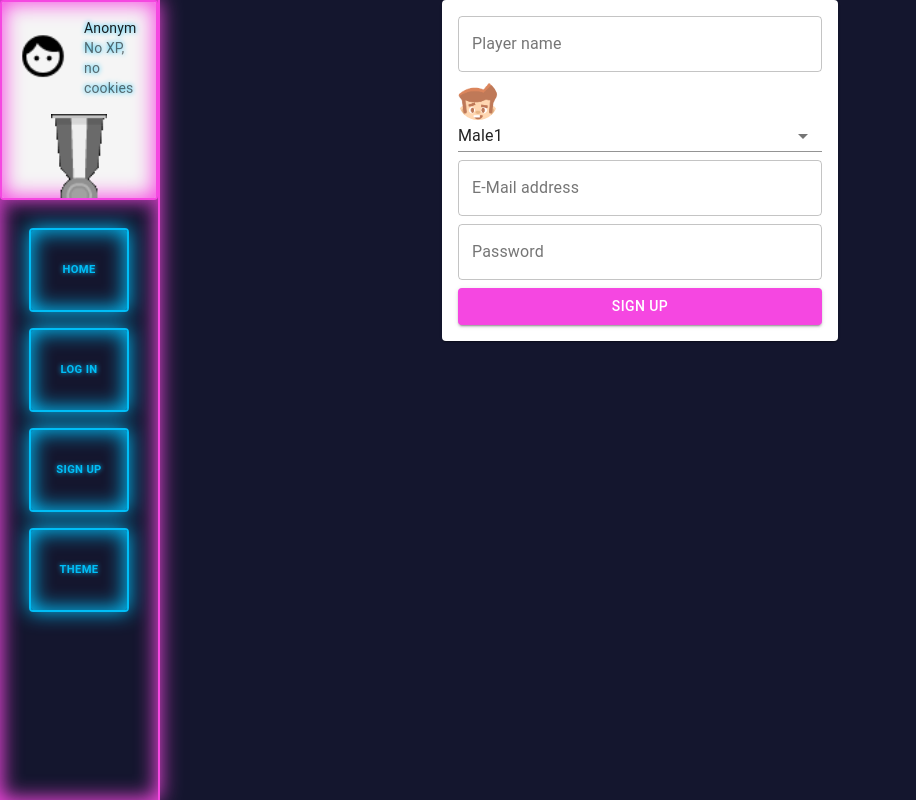
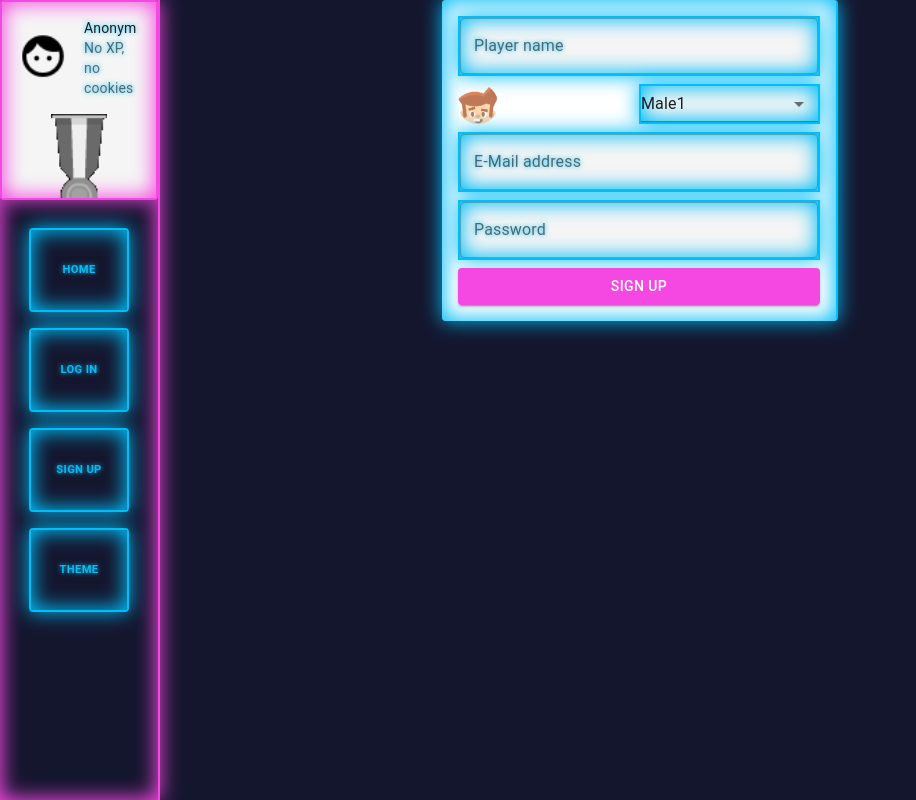
Before and after one commit to HeinrichBoese/codingclash, a React (Create React App) app: page /register in a window 1280 px wide. Shown: the whole page, without its empty margins (0-916 px from the left). Built offline with nearby package versions, Linux system fonts and the light colour scheme; no server answers.

Commit message:
LogIN und SignUp an das Theme gebunden und noch mehr am CSS rum gepfuscht

```diff
--- a/src/components/CodeEditAndRun.jsx
+++ b/src/components/CodeEditAndRun.jsx
@@ -10,25 +10,28 @@ import ChallengeDescription from "./ChallengeDescription";
 import Output from "./Output";
 import Actions from "./Actions";
 import { makeStyles } from "@material-ui/core/styles";
+import equal from "fast-deep-equal/es6";
+// const equal = require("fast-deep-equal/es6");
 require("codemirror/mode/xml/xml");
 require("codemirror/mode/javascript/javascript");
-const equal = require("fast-deep-equal/es6");
+
+
 
 const useStyles = makeStyles((theme) => ({
   codeMirr: {
     height: '50%',
-    width:'100%',
-    border:`2px solid ${theme.palette.primary.main}`,
+    width: '100%',
+    border: `2px solid ${theme.palette.primary.main}`,
     boxShadow: `inset 0px 0px 20px 2px ${theme.palette.primary.main}, 0px 0px 20px 2px ${theme.palette.primary.main}`
   },
   root: {
-      display:'flex',
-      flexWrap:'wrap',
+    display: 'flex',
+    flexWrap: 'wrap',
     width: `100%`,
     height: 'calc(100vh - 123px)',
-      justifyContent:'center',
+    justifyContent: 'center',
     alignContent: 'center',
-      minHeight:'500px',
+    minHeight: '500px',
     // [theme.breakpoints.down('md')]: {
     //  display:'block',
     //  width:'100%',
@@ -41,13 +44,13 @@ const useStyles = makeStyles((theme) => ({
   },
   codeMirrContainer: {
 
-    width:'60%',
-    height:'95%',
-    marginBottom:0,
-    display:'flex',
-    flexWrap:'wrap',
-    boxSizing:'border-box',
-    minHeight:'455px',
+    width: '60%',
+    height: '95%',
+    marginBottom: 0,
+    display: 'flex',
+    flexWrap: 'wrap',
+    boxSizing: 'border-box',
+    minHeight: '455px',
     // [theme.breakpoints.down('md')]: {
     // width:'100%',
     // height:'100%',
@@ -69,15 +72,15 @@ const useStyles = makeStyles((theme) => ({
     //    },
   },
   challengeDescContainer: {
-    width:'36%',
-    height:'95%',
-    overflowY:'auto',
-    border:`2px solid ${theme.palette.primary.main}`,
-    borderRight:'none',
-    boxSizing:'border-box',
+    width: '36%',
+    height: '95%',
+    overflowY: 'auto',
+    border: `2px solid ${theme.palette.primary.main}`,
+    borderRight: 'none',
+    boxSizing: 'border-box',
     boxShadow: `inset 0px 0px 20px 2px ${theme.palette.primary.main},0px 0px 20px 2px ${theme.palette.primary.main}`,
-    minHeight:'455px',
-    borderRadius:4,
+    minHeight: '455px',
+    borderRadius: 4,
     // [theme.breakpoints.down('md')]: {
     // width:'100%',
     // height:'95%',
@@ -89,40 +92,40 @@ const useStyles = makeStyles((theme) => ({
     //  },
   },
   outputContainer: {
-    width:'55% ',
-    height:'calc(50% - 60px)',
-    margin:0,
-    border:`2px solid ${theme.palette.primary.main}`,
+    width: '55% ',
+    height: 'calc(50% - 60px)',
+    margin: 0,
+    border: `2px solid ${theme.palette.primary.main}`,
     borderLeft: 'none',
     overflowY: 'auto',
-    boxSizing:'border-box',
+    boxSizing: 'border-box',
     boxShadow: `inset 0px 0px 20px 2px ${theme.palette.primary.main},0px 0px 20px 2px ${theme.palette.primary.main}`,
-    borderRadius:4
+    borderRadius: 4
 
   },
   testResultsContainer: {
-    width:'45%',
-    height:'calc(50% - 60px)',
-    margin:0,
-    border:`2px solid ${theme.palette.primary.main}`,
+    width: '45%',
+    height: 'calc(50% - 60px)',
+    margin: 0,
+    border: `2px solid ${theme.palette.primary.main}`,
     overflowY: 'auto',
-    boxSizing:'border-box',
+    boxSizing: 'border-box',
     boxShadow: `inset 0px 0px 20px 2px ${theme.palette.primary.main},0px 0px 20px 2px ${theme.palette.primary.main}`,
-    borderRadius:4
+    borderRadius: 4
 
   },
-  actionsContainer:{
-    display:'flex',
-    width:'100%',
-    height:'60px',
+  actionsContainer: {
+    display: 'flex',
+    width: '100%',
+    height: '60px',
     margin: 0,
-    justifyContent:'center',
-    border:`2px solid ${theme.palette.primary.main}`,
-    borderTop:'none',
+    justifyContent: 'center',
+    border: `2px solid ${theme.palette.primary.main}`,
+    borderTop: 'none',
     borderBottom: 'none',
-    boxSizing:'border-box',
+    boxSizing: 'border-box',
     boxShadow: `inset 0px 0px 20px 2px ${theme.palette.primary.main},0px 0px 20px 2px ${theme.palette.primary.main}`,
-    borderRadius:4
+    borderRadius: 4
   },
 }));
 
@@ -243,10 +246,10 @@ export default function CodeEditAndRun({
 
   return (
     // <div style={{ marginLeft: "160px" }}>
-    <div style={{width:'100%', height:'100%', minHeight:'500px'}}>
-    <Box className = {classes.root}>
+    <div style={{ width: '100%', height: '100%', minHeight: '500px' }}>
+      <Box className={classes.root}>
         <Box className={classes.challengeDescContainer}>
-        <ChallengeDescription challenge={challenge}/>
+          <ChallengeDescription challenge={challenge} />
         </Box>
         <Box className={classes.codeMirrContainer}>
           <Box className={classes.codeMirr}>
--- a/src/components/Login.js
+++ b/src/components/Login.js
@@ -12,8 +12,18 @@ import Box from "@material-ui/core/Box";
 import { AuthContext } from "../Auth";
 
 const useStyles = makeStyles((theme) => ({
+  paper: {
+    borderRight: `2px solid ${theme.palette.secondary.main}`,
+    boxShadow: `inset 0px 0px 20px 2px ${theme.palette.secondary.main},0px 0px 20px ${theme.palette.secondary.main}`,
+  },
   textField: {
     width: "100%",
+    textShadow: '0px 0px 5px #00bef7',
+    fontSize: '.8em',
+    fontWeight: 'bold',
+    border: `2px solid ${theme.palette.secondary.main}`,
+    boxShadow: `inset 0px 0px 20px 2px ${theme.palette.secondary.main},0px 0px 20px ${theme.palette.secondary.main}`,
+    backgroundColor: '#F5F5F5',
   },
   button: {
     width: "100%",
@@ -71,7 +81,7 @@ export default function Login() {
     <div>
       {currentUser && !currentUser.isAnonymous && <Redirect to="/" />}
       <Container maxWidth="xs">
-        <Paper>
+        <Paper className={classes.paper}>
           <Box display="flex" flexDirection="column" flexWrap="wrap" p={2}>
             <form onSubmit={formik.handleSubmit}>
               <Grid container spacing={1}>
--- a/src/components/Register.js
+++ b/src/components/Register.js
@@ -15,8 +15,32 @@ import Avatar from '@material-ui/core/Avatar';
 import images from "./images";
 
 const useStyles = makeStyles((theme) => ({
+  paper: {
+    borderRight: `2px solid ${theme.palette.secondary.main}`,
+    boxShadow: `inset 0px 0px 20px 2px ${theme.palette.secondary.main},0px 0px 20px ${theme.palette.secondary.main}`,
+  },
   textField: {
     width: "100%",
+    textShadow: '0px 0px 5px #00bef7',
+    fontSize: '.8em',
+    fontWeight: 'bold',
+    border: `2px solid ${theme.palette.secondary.main}`,
+    boxShadow: `inset 0px 0px 20px 2px ${theme.palette.secondary.main},0px 0px 20px ${theme.palette.secondary.main}`,
+    backgroundColor: '#F5F5F5',
+  },
+  selectField: {
+    width: "100%",
+    height: "100%",
+    alignSelf: "right",
+    border: `2px solid ${theme.palette.secondary.main}`,
+    boxShadow: `inset 0px 0px 20px 2px ${theme.palette.secondary.main},0px 0px 20px ${theme.palette.secondary.main}`,
+    backgroundColor: '#F5F5F5',
+  },
+  container: {
+    flexGrow: 1,
+    direction: 'row',
+    justifyContent: 'space-between',
+    alignItems: 'stretch',
   },
   button: {
     width: "100%",
@@ -110,11 +134,11 @@ export default function Register(props) {
     <div>
       {currentUser && !currentUser.isAnonymous && <Redirect to="/" />}
       <Container maxWidth="xs">
-        <Paper>
+        <Paper className={classes.paper}>
           <Box display="flex" flexDirection="column" flexWrap="wrap" p={2}>
             <form onSubmit={formik.handleSubmit}>
               <Grid container spacing={1}>
-                <Grid item xs={12}>
+                <Grid item xs={12} >
                   <TextField
                     className={classes.textField}
                     {...formikProps("name")}
@@ -127,12 +151,13 @@ export default function Register(props) {
                     }
                   />
                 </Grid>
-                <Grid item xs={12} display={'flex'}>
-                  <Grid item xs={6}>
+                <Grid container item xs={12} className={classes.container} >
+                  <Grid item >
                     <Avatar alt="Avatar" src={images[formik.values.image]} />
                   </Grid>
+                  <Grid item xs={6} >
                     <NativeSelect
-                    className={classes.textField}
+                      className={classes.selectField}
                       {...formikProps("image")}
                       type="text"
                       autoComplete="off"
@@ -149,7 +174,7 @@ export default function Register(props) {
                       <option value={"Female2"}>Female2</option>
                       <option value={"Zombie"}>Zombie</option>
                     </NativeSelect>
-
+                  </Grid>
                 </Grid>
                 <Grid item xs={12}>
                   <TextField
```
Lines whose indentation alone changed are shown as unchanged.
